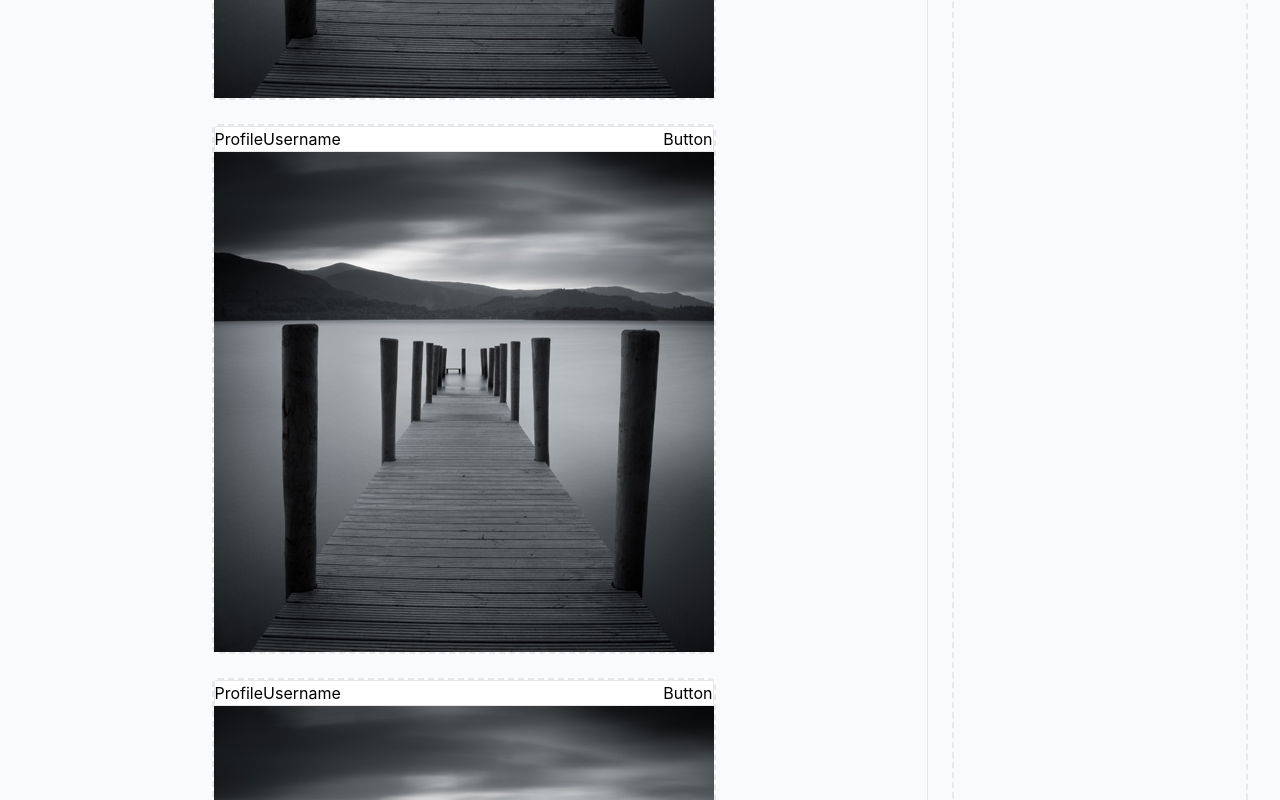
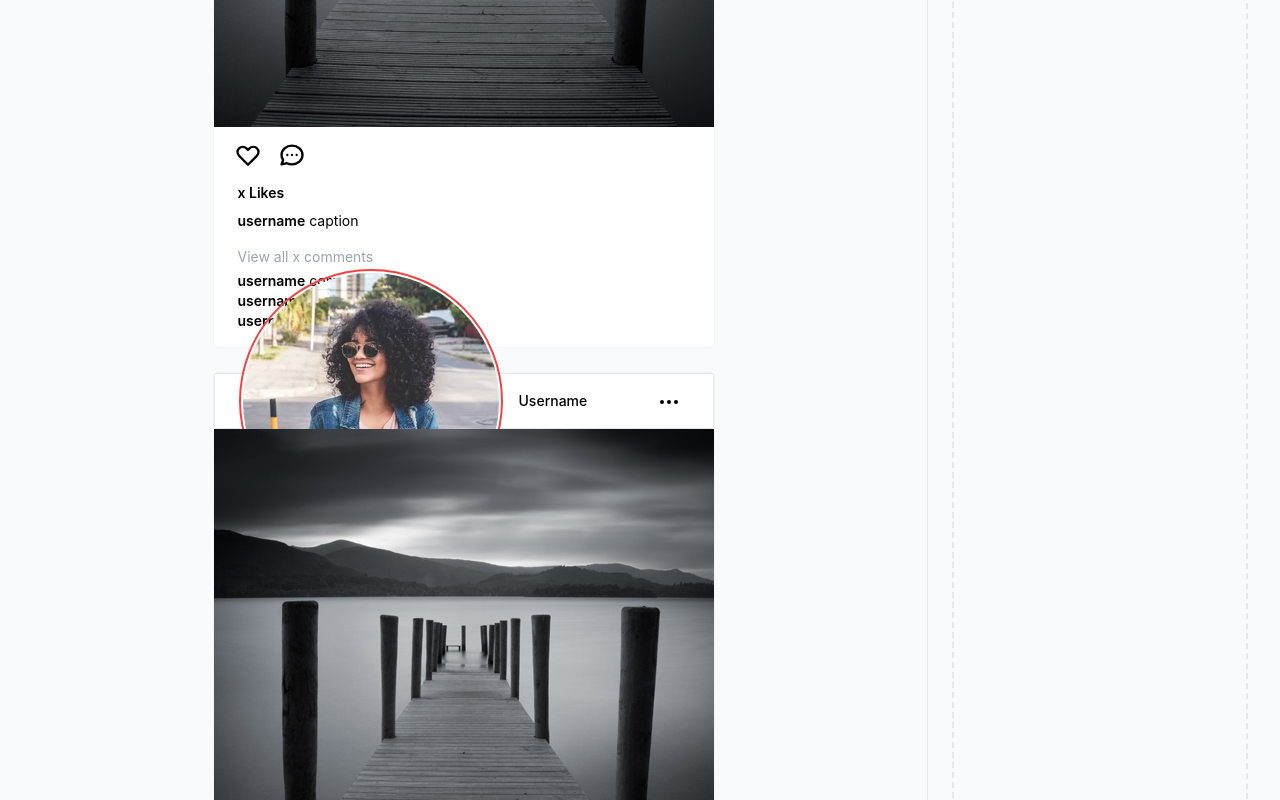
Before and after one commit to rylurk/boolgram, a React (Create React App) app: page / in a window 1280 px wide. Shown: the part 720-1520 px from the top of the page. Built offline with nearby package versions, Linux system fonts and the light colour scheme.

Commit message:
Style post engagement row and comments

```diff
--- a/src/App.tsx
+++ b/src/App.tsx
@@ -1,5 +1,5 @@
 import Navbar from './components/Navbar/Navbar';
-import Feed from './Feed';
+import Feed from './components/Feed';
 
 export default function App() {
   return (
--- a/src/Feed.tsx
+++ b/src/components/Feed.tsx
@@ -1,6 +1,6 @@
-import Posts from './components/Posts/Posts';
-import Sidebar from './components/Sidebar/Sidebar';
-import Stories from './components/Stories/Stories';
+import Posts from './Posts/Posts';
+import Sidebar from './Sidebar/Sidebar';
+import Stories from './Stories/Stories';
 
 export default function Feed() {
   return (
--- a/src/components/Navbar/IconGroup.tsx
+++ b/src/components/Navbar/IconGroup.tsx
@@ -1,6 +1,6 @@
-import { Menu } from '@headlessui/react';
 import { HeartIcon } from '@heroicons/react/outline';
 import { HomeIcon } from '@heroicons/react/solid';
+import ProfileButton from '../ProfileButton';
 
 export default function ButtonGroup() {
   return (
@@ -15,13 +15,9 @@ export default function ButtonGroup() {
               <HomeIcon className="h-6 w-6" />
             </button>
           </div>
-          <Menu as="div" className="ml-4 relative flex-shrink-0">
-            <div>
-              <Menu.Button className="bg-indigo-700 flex text-sm rounded-full text-white">
-                <img className="h-8 w-8 rounded-full" src="sample-user.png" alt="" />
-              </Menu.Button>
-            </div>
-          </Menu>
+          <div className="ml-2 flex align-middle">
+            <ProfileButton size={8} border={false} />
+          </div>
         </div>
       </div>
     </>
--- /dev/null
+++ b/src/components/Posts/Comments.tsx
@@ -0,0 +1,19 @@
+export default function Comments() {
+  return (
+    <div className="pl-[24px] pb-4">
+      <div className="text-gray-400 mb-1">View all x comments</div>
+      <div className="flex flex-row">
+        <div className="font-semibold">username</div>
+        <div className="pl-1">comment</div>
+      </div>
+      <div className="flex flex-row">
+        <div className="font-semibold">username</div>
+        <div className="pl-1">comment</div>
+      </div>
+      <div className="flex flex-row">
+        <div className="font-semibold">username</div>
+        <div className="pl-1">comment</div>
+      </div>
+    </div>
+  );
+}
--- /dev/null
+++ b/src/components/Posts/EngageRow.tsx
@@ -0,0 +1,21 @@
+import { HeartIcon, ChatIcon } from '@heroicons/react/outline';
+
+export default function EngageRow() {
+  return (
+    <div>
+      <div className="flex h-14">
+        <div className="pl-3 self-center h-7">
+          <button type="button" className="mx-2 rounded-full">
+            <HeartIcon className="h-7 w-7" />
+          </button>
+          <button type="button" className="mx-2 rounded-full">
+            <ChatIcon className="h-7 w-7" />
+          </button>
+        </div>
+      </div>
+      <div className="pl-[24px] pb-2">
+        <div className="font-semibold">x Likes</div>
+      </div>
+    </div>
+  );
+}
--- /dev/null
+++ b/src/components/Posts/PostHeader.tsx
@@ -0,0 +1,18 @@
+import { DotsHorizontalIcon } from '@heroicons/react/outline';
+import ProfileButton from '../ProfileButton';
+
+export default function PostHeader() {
+  return (
+    <div className="flex border rounded-sm border-gray-200 h-14">
+      <div className="pl-6 self-center">
+        <ProfileButton size={8} border={true} />
+      </div>
+      <div className="pl-4 self-center text-sm font-medium">Username</div>
+      <div className="ml-auto pr-6 self-center h-[22px]">
+        <button type="button" className="mx-2 rounded-full">
+          <DotsHorizontalIcon className="h-6 w-6" />
+        </button>
+      </div>
+    </div>
+  );
+}
--- a/src/components/Posts/Posts.tsx
+++ b/src/components/Posts/Posts.tsx
@@ -1,21 +1,26 @@
+import Comments from './Comments';
+import EngageRow from './EngageRow';
+import PostHeader from './PostHeader';
+
 export default function Posts() {
   return (
     <div className="bg-gray-50 md:min-w-0 md:flex-1">
       <div className="flex justify-center h-full px-4 py-6 sm:px-6 md:px-8">
-        <div className="relative h-full w-fit" style={{ minHeight: '36rem' }}>
+        <div className="relative h-full" style={{ minHeight: '36rem' }}>
           <ul>
             {[...Array(8)].map((e, i) => (
               <li className="mt-6">
-                <div className="h-full border-2 border-gray-200 border-dashed rounded-md bg-white">
-                  <div className="flex flex-row border rounded-sm border-gray-200">
-                    <div>Profile</div>
-                    <div>Username</div>
-                    <div className="ml-auto">Button</div>
-                  </div>
-
-                  <div className="">
+                <div className="h-full border border-gray-100 rounded-md bg-white text-sm">
+                  <PostHeader />
+                  <div>
                     <img className="" src="sample-post.jpeg" alt="" />
                   </div>
+                  <EngageRow />
+                  <div className="flex flex-row pl-[24px] pb-4">
+                    <div className="font-semibold">username</div>
+                    <div className="pl-1">caption</div>
+                  </div>
+                  <Comments />
                 </div>
               </li>
             ))}
--- /dev/null
+++ b/src/components/ProfileButton.tsx
@@ -0,0 +1,7 @@
+export default function ProfileButton(props: { size: number; border: boolean }) {
+  return (
+    <button className={props.border ? `border-2 border-red-500 rounded-full p-[2px]` : ''}>
+      <img className={`h-${props.size} w-${props.size} rounded-full`} src="sample-user.png" alt="" />
+    </button>
+  );
+}
--- a/src/components/Stories/StoryItem.tsx
+++ b/src/components/Stories/StoryItem.tsx
@@ -1,11 +1,11 @@
+import ProfileButton from '../ProfileButton';
+
 export default function StoryItem() {
   return (
     <div className="flex items-center justify-between rounded-md truncate">
       <div className="flex flex-col items-center flex-1 px-2 py-2 text-sm truncate">
         <div className="w-14 flex flex-col justify-center items-center overflow-clip">
-          <button className="border-2 border-red-500 rounded-full p-[2px]">
-            <img className="h-10 w-10 rounded-full" src="sample-user.png" alt="" />
-          </button>
+          <ProfileButton size={10} border={true} />
           <div className="text-xs mt-2 w-16 text-ellipsis overflow-hidden text-center">username</div>
         </div>
       </div>
--- a/src/globals.css
+++ b/src/globals.css
@@ -15,7 +15,7 @@ code {
   font-family: source-code-pro, Menlo, Monaco, Consolas, 'Courier New', monospace;
 }
 
-.stories-item:nth-child(n + 4) {
+.stories-item:nth-child(n + 5) {
   @apply hidden;
 }
 
```
